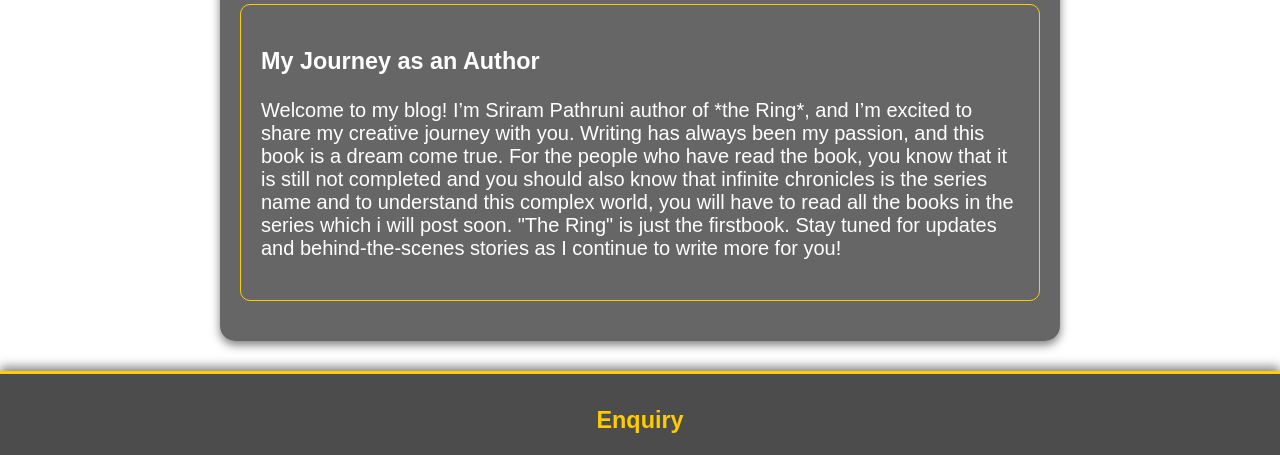
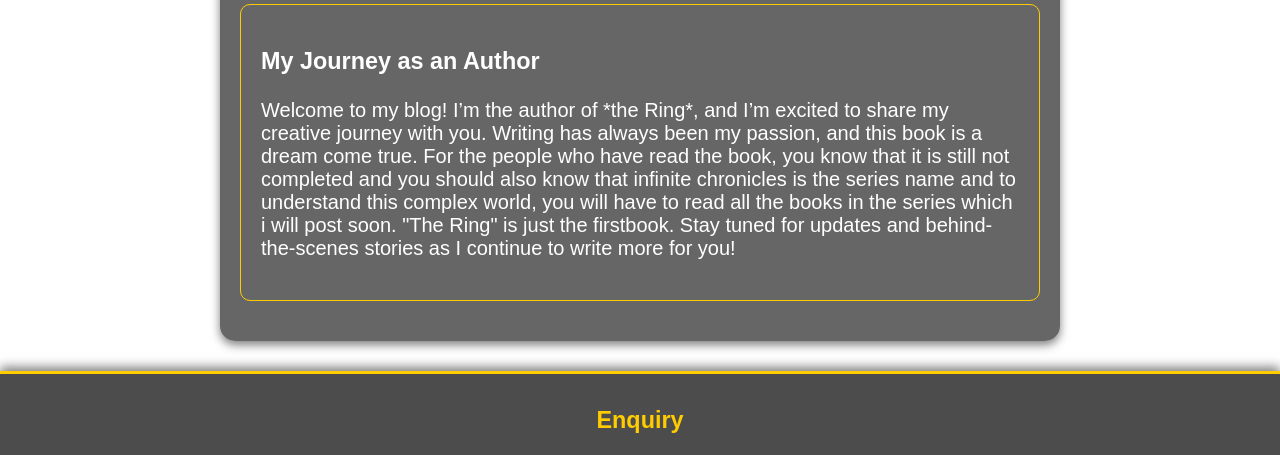
Before and after one commit to Sriram-wq-web/index, a plain HTML site: page index.html in a window 1280 px wide. Both pictures are taken after a click on the link "About Author". Shown: the part 328-783 px from the top of the page. Drawn offline with Linux system fonts and the light colour scheme.

Commit message:
Update index.html

```diff
--- a/index.html
+++ b/index.html
@@ -264,7 +264,7 @@ The path ahead was unclear, but one thing was certain—his life, as he knew it,
         <h2>About the Author</h2>
         <div class="blog-post">
             <h3>My Journey as an Author</h3>
-            <p>Welcome to my blog! I’m Sriram Pathruni author of *the Ring*, and I’m excited to share my creative journey with you. Writing has always been my passion, and this book is a dream come true. For the people who have read the book, you know that it is still not completed and you should also know that infinite chronicles is the series name and to understand this complex world, you will have to read all the books in the series which i will post soon. "The Ring" is just the firstbook. Stay tuned for updates and behind-the-scenes stories as I continue to write more for you!</p>
+            <p>Welcome to my blog! I’m the author of *the Ring*, and I’m excited to share my creative journey with you. Writing has always been my passion, and this book is a dream come true. For the people who have read the book, you know that it is still not completed and you should also know that infinite chronicles is the series name and to understand this complex world, you will have to read all the books in the series which i will post soon. "The Ring" is just the firstbook. Stay tuned for updates and behind-the-scenes stories as I continue to write more for you!</p>
         </div>
     </div>
 
```
